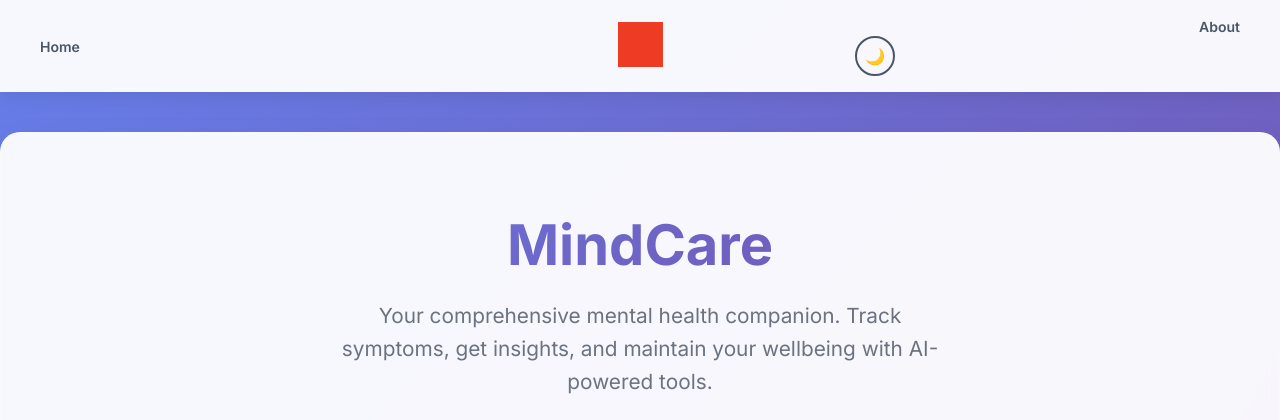
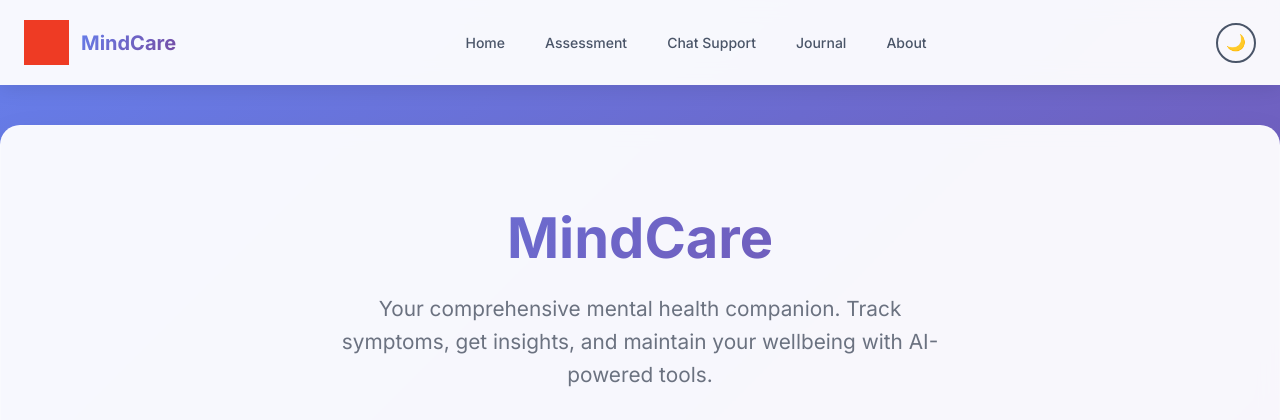
Before and after one commit to Panth0102/schiz-app, a Flask app: page / in a window 1280 px wide. Shown: the top 420 px of the page. Run offline with Flask 3, Linux system fonts and the light colour scheme.

Commit message:
update style and logo

```diff
--- a/static/css/style.css
+++ b/static/css/style.css
@@ -30,7 +30,7 @@ body.dark-mode a:hover {
 nav {
     background: rgba(255, 255, 255, 0.95);
     backdrop-filter: blur(10px);
-    padding: 16px 24px;
+    padding: 12px 24px;
     display: flex;
     align-items: center;
     justify-content: space-between;
@@ -40,39 +40,101 @@ nav {
     z-index: 100;
 }
 
-.nav-left,
-.nav-center,
-.nav-right {
-    flex: 1;
-    text-align: center;
+.nav-left {
+    flex: 0 0 auto;
 }
 
-.nav-left {
-    text-align: left;
+.nav-center {
+    flex: 1;
+    display: flex;
+    justify-content: center;
 }
 
 .nav-right {
-    text-align: right;
+    flex: 0 0 auto;
 }
 
-nav a {
+/* Logo and brand styling */
+.logo-link {
+    display: flex;
+    align-items: center;
+    gap: 12px;
+    color: #4a5568 !important;
+    font-weight: 700;
+    font-size: 18px;
+    padding: 8px 0;
+}
+
+.logo-link:hover {
+    background: none !important;
+    transform: none !important;
+    color: #667eea !important;
+}
+
+.logo {
+    max-height: 40px;
+    width: auto;
+}
+
+.brand-name {
+    font-weight: 700;
+    font-size: 20px;
+    background: linear-gradient(135deg, #667eea 0%, #764ba2 100%);
+    -webkit-background-clip: text;
+    -webkit-text-fill-color: transparent;
+    background-clip: text;
+}
+
+/* Navigation links */
+.nav-links {
+    display: flex;
+    gap: 8px;
+    align-items: center;
+}
+
+.nav-links a {
     color: #4a5568;
     text-decoration: none;
-    font-weight: 600;
+    font-weight: 500;
     padding: 10px 16px;
     border-radius: 8px;
     transition: all 0.3s ease;
     font-size: 14px;
+    position: relative;
 }
 
-nav a:hover {
+.nav-links a:hover {
     background-color: #667eea;
     color: white;
     transform: translateY(-1px);
 }
 
-.logo {
-    max-height: 40px;
+.nav-links a.active {
+    background-color: #667eea;
+    color: white;
+}
+
+/* Dark mode toggle button */
+#darkModeToggle {
+    background: none;
+    border: 2px solid #4a5568;
+    border-radius: 50%;
+    width: 40px;
+    height: 40px;
+    cursor: pointer;
+    font-size: 16px;
+    transition: all 0.3s ease;
+    display: flex;
+    align-items: center;
+    justify-content: center;
+    color: #4a5568;
+}
+
+#darkModeToggle:hover {
+    background-color: #667eea;
+    border-color: #667eea;
+    color: white;
+    transform: scale(1.1);
 }
 
 
--- a/templates/layout.html
+++ b/templates/layout.html
@@ -45,16 +45,22 @@
 <body>
   <nav>
     <div class="nav-left">
-      <a href="/">Home</a>
+      <a href="/" class="logo-link">
+        <img src="{{ url_for('static', filename='img/P.png') }}" alt="MindCare Logo" class="logo">
+        <span class="brand-name">MindCare</span>
+      </a>
     </div>
     <div class="nav-center">
-      <a href="/">
-        <img src="{{ url_for('static', filename='img/logo.png') }}" alt="Logo" class="logo">
-      </a>
+      <div class="nav-links">
+        <a href="/">Home</a>
+        <a href="/predict">Assessment</a>
+        <a href="/chatbot">Chat Support</a>
+        <a href="/journal">Journal</a>
+        <a href="/about">About</a>
+      </div>
     </div>
     <div class="nav-right">
-      <a href="/about">About</a>
-      <button id="darkModeToggle" style="margin-left:10px;">🌙</button>
+      <button id="darkModeToggle">🌙</button>
     </div>
   </nav>
   <div class="container">
```
Also changed, not shown: other parts of static/css/style.css (+50 -6 lines), static/img/P-2.png (added), static/img/P.png (added), static/img/logo.png (deleted).
